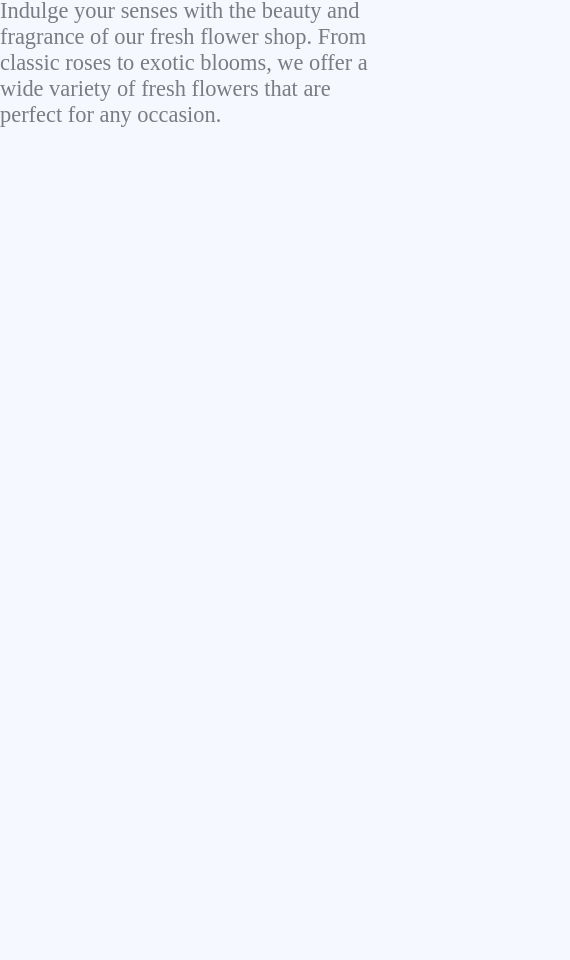
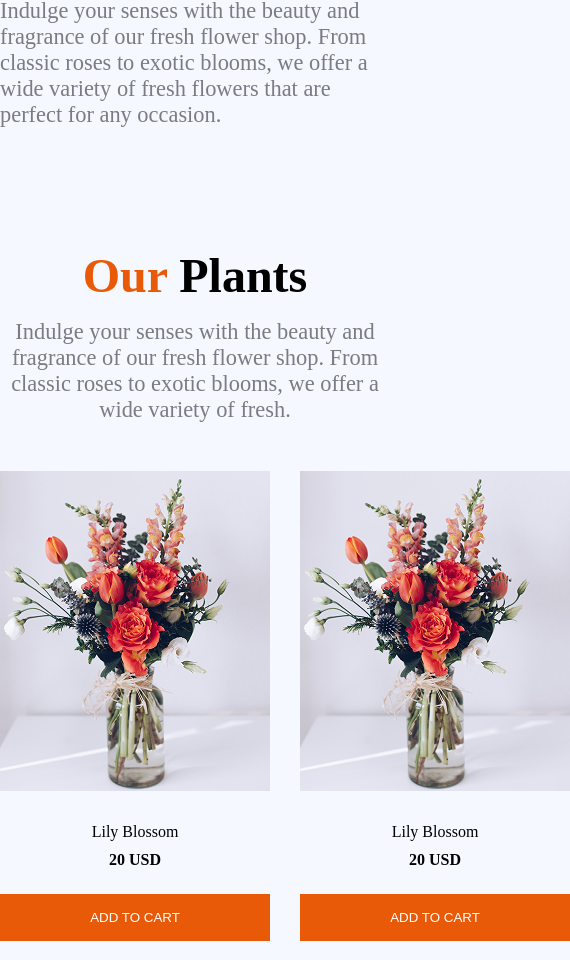
Before and after one commit to Monir312/flower-responsive-website-assignment-02, a plain HTML site: page index.html in a window 390 px wide. Shown: the part 844-1804 px from the top of the page, 570 px wide, since content can reach past the window. Before the commit the page ends 972 px from the top, so only its background shows below. Drawn offline with Linux system fonts and the light colour scheme.

Commit message:
created a plants section with responsive

```diff
--- a/index.html
+++ b/index.html
@@ -4,7 +4,7 @@
 <head>
   <meta charset="UTF-8">
   <meta name="viewport" content="width=device-width, initial-scale=1.0">
-  <title>Architect website practice</title>
+  <title>A Beautiful flower Website</title>
   <link rel="stylesheet" href="style.css">
   <link rel="stylesheet" href="https://cdnjs.cloudflare.com/ajax/libs/font-awesome/6.5.0/css/all.min.css">
 </head>
@@ -34,7 +34,7 @@
           <br>
           <span class="text-yellow">FLOWERS</span>
         </h1>
-          <p class="banner-description">
+          <p class="description">
             Indulge your senses with the beauty and fragrance of our fresh flower shop. From classic roses to exotic blooms, we offer a wide variety of fresh flowers that are perfect for any occasion.
           </p>
         </div>
@@ -44,6 +44,67 @@
   </header>
   <main>
     <section>
+      <div class="container">
+        <div class="plants-section">
+          <div class="plants-title">
+            <h3><span class="text-yellow">Our</span> Plants</h3>
+            <p class="description">
+              Indulge your senses with the beauty and fragrance of our fresh flower shop. From <br> classic roses to exotic blooms, we offer a wide variety of fresh.
+            </p>
+          </div>
+
+          <div class="plants-card-area">
+            <div class="plants-single-card">
+              <img src="assets/sample-flower-image.png" alt="">
+              <h4>Lily Blossom</h4>
+              <p>20 USD</p>
+              <button class="btn-primary">ADD TO CART</button>
+            </div>
+            <div class="plants-single-card">
+              <img src="assets/sample-flower-image.png" alt="">
+              <h4>Lily Blossom</h4>
+              <p>20 USD</p>
+              <button class="btn-primary">ADD TO CART</button>
+            </div>
+            <div class="plants-single-card">
+              <img src="assets/sample-flower-image.png" alt="">
+              <h4>Lily Blossom</h4>
+              <p>20 USD</p>
+              <button class="btn-primary">ADD TO CART</button>
+            </div>
+            <div class="plants-single-card">
+              <img src="assets/sample-flower-image.png" alt="">
+              <h4>Lily Blossom</h4>
+              <p>20 USD</p>
+              <button class="btn-primary">ADD TO CART</button>
+            </div>
+            <div class="plants-single-card">
+              <img src="assets/sample-flower-image.png" alt="">
+              <h4>Lily Blossom</h4>
+              <p>20 USD</p>
+              <button class="btn-primary">ADD TO CART</button>
+            </div>
+            <div class="plants-single-card">
+              <img src="assets/sample-flower-image.png" alt="">
+              <h4>Lily Blossom</h4>
+              <p>20 USD</p>
+              <button class="btn-primary">ADD TO CART</button>
+            </div>
+            <div class="plants-single-card">
+              <img src="assets/sample-flower-image.png" alt="">
+              <h4>Lily Blossom</h4>
+              <p>20 USD</p>
+              <button class="btn-primary">ADD TO CART</button>
+            </div>
+            <div class="plants-single-card">
+              <img src="assets/sample-flower-image.png" alt="">
+              <h4>Lily Blossom</h4>
+              <p>20 USD</p>
+              <button class="btn-primary">ADD TO CART</button>
+            </div>
+          </div>
+        </div>
+      </div>
     </section>
 
 
--- a/style.css
+++ b/style.css
@@ -24,6 +24,17 @@ body {
   color: #E95A08;
 }
 
+.description {
+  color: rgba(0, 0, 0, 0.5);
+  font-size: 1.4rem;
+}
+
+.btn-primary{
+  padding: 16px 0;
+  color: white;
+  background-color: #E95A08;
+  border: none;
+}
 
 
 /* nav style  */
@@ -55,10 +66,44 @@ body {
   color: #000;
 }
 
-.banner-description {
-  color: rgba(0, 0, 0, 0.5);
-  font-size: 1.4rem;
+
+
+/* plants section style  */
+.plants-section{
+  margin-top: 120px;
+  text-align: center;
 }
+.plants-title h3{
+  font-size: 3rem;
+  margin-bottom: 16px;
+}
+.plants-card-area{
+  display: grid;
+  grid-template-columns: repeat(4, 1fr);
+  gap: 30px;
+  margin-top: 48px;
+}
+
+.plants-card-area button{
+  width: 100%;
+}
+
+.plants-single-card img{
+  margin-bottom: 25px;
+}
+.plants-single-card h4{
+  margin-bottom: 10px;
+  font-weight: normal;
+}
+
+.plants-single-card p{
+  font-weight: bold;
+  margin-bottom: 25px;
+}
+
+
+
+
 
 
 
@@ -96,4 +141,8 @@ body {
     flex-direction: column-reverse;
     gap: 28px;
   }
+  .plants-card-area{
+    grid-template-columns: repeat(2, 1fr);
+    width: 100%;
+  }
 }
```
